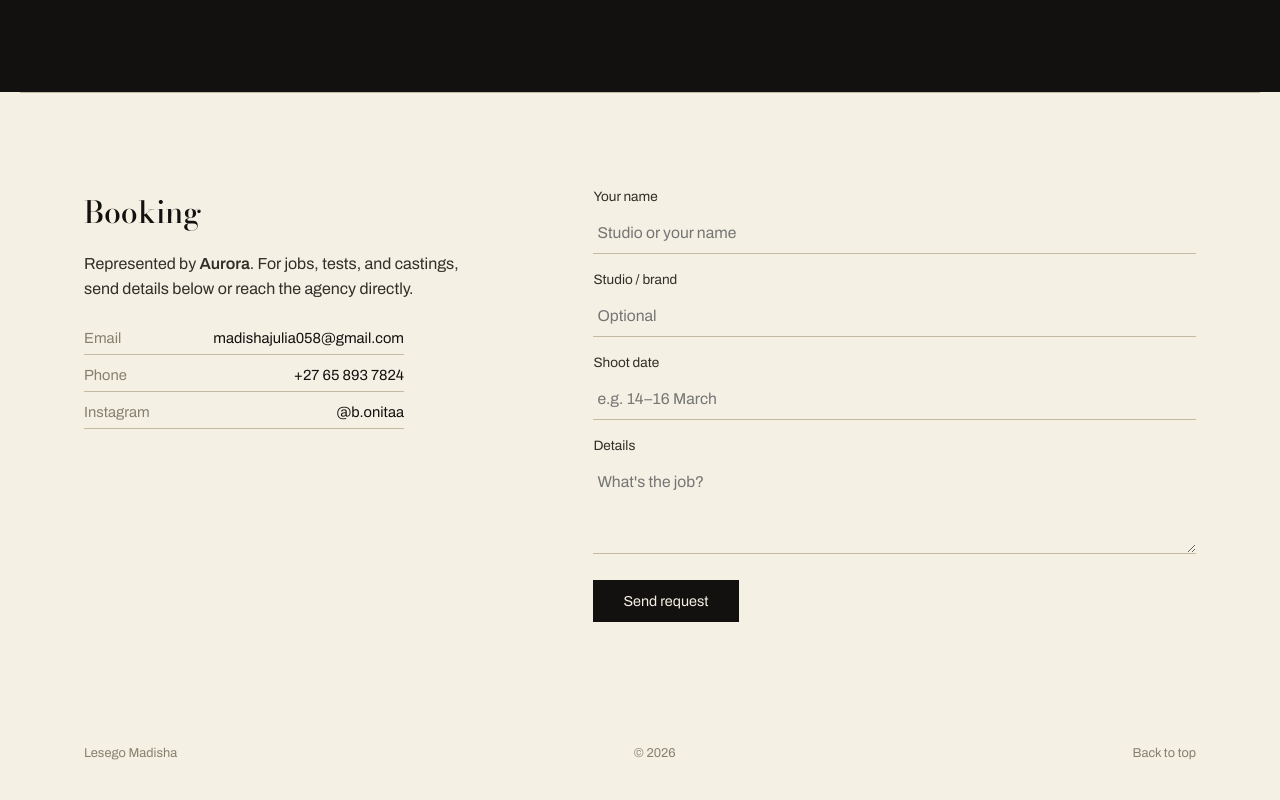
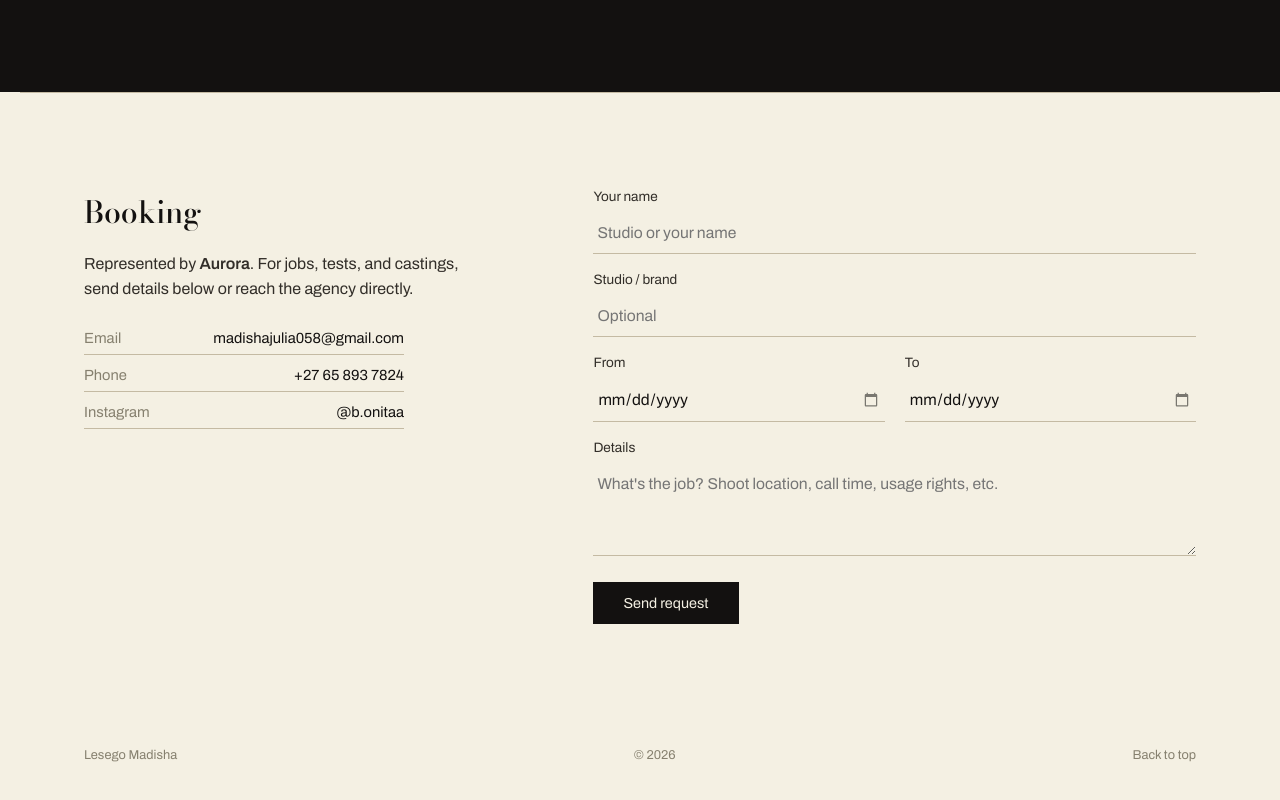
Before and after one commit to KKM196/Lesego_portfolio, a React (Vite) app: page / in a window 1280 px wide. Shown: the part 3779-4579 px from the top of the page. Built offline with nearby package versions, Linux system fonts and the light colour scheme.

Commit message:
Clean index.css: remove dead blocks, fix contact input rule

```diff
--- a/src/components/Contact.jsx
+++ b/src/components/Contact.jsx
@@ -1,14 +1,33 @@
 import { useState } from 'react'
 import { contact, profile } from '../data.js'
 
-const EMPTY = { name: '', studio: '', date: '', message: '' }
+const EMPTY = { name: '', studio: '', dateFrom: '', dateTo: '', message: '' }
+
+function todayISO() {
+  const d = new Date()
+  const pad = (n) => String(n).padStart(2, '0')
+  return `${d.getFullYear()}-${pad(d.getMonth() + 1)}-${pad(d.getDate())}`
+}
+
+// Format YYYY-MM-DD as "14 March" (or "14–16 March" for ranges).
+function formatRange(fromISO, toISO) {
+  if (!fromISO) return 'your selected date'
+  const fmt = (iso) =>
+    new Date(iso + 'T00:00:00').toLocaleDateString('en-ZA', {
+      day: 'numeric',
+      month: 'long',
+    })
+  if (!toISO || toISO === fromISO) return fmt(fromISO)
+  return `${fmt(fromISO)} – ${fmt(toISO)}`
+}
 
 export default function Contact() {
   const [form, setForm] = useState(EMPTY)
   const [submitted, setSubmitted] = useState(false)
   const [error, setError] = useState('')
 
-  const update = (field) => (e) => setForm((f) => ({ ...f, [field]: e.target.value }))
+  const update = (field) => (e) =>
+    setForm((f) => ({ ...f, [field]: e.target.value }))
 
   const handleSubmit = (e) => {
     e.preventDefault()
@@ -16,9 +35,12 @@ export default function Contact() {
       setError('Add your name and a note about the booking before sending.')
       return
     }
+    if (form.dateFrom && form.dateTo && form.dateTo < form.dateFrom) {
+      setError('The end date can\u2019t be before the start date.')
+      return
+    }
     setError('')
-    // No backend is wired up yet — replace this with a real request
-    // (e.g. fetch to your booking API or a form service) when ready.
+    // No backend wired up yet — replace with a real request when ready.
     setSubmitted(true)
   }
 
@@ -28,11 +50,19 @@ export default function Contact() {
         <div className="contact__confirm">
           <h2>Request sent</h2>
           <p>
-            Thanks, {form.name.split(' ')[0]} — {profile.agency} will follow up at the contact you
-            usually book through. For anything urgent, email{' '}
+            Thanks, {form.name.split(' ')[0]} — {profile.agency} will follow up at the
+            contact you usually book through. Requested dates:{' '}
+            <strong>{formatRange(form.dateFrom, form.dateTo)}</strong>. For anything
+            urgent, email{' '}
             <a href={`mailto:${contact.bookingEmail}`}>{contact.bookingEmail}</a>.
           </p>
-          <button className="contact__reset" onClick={() => { setForm(EMPTY); setSubmitted(false) }}>
+          <button
+            className="contact__reset"
+            onClick={() => {
+              setForm(EMPTY)
+              setSubmitted(false)
+            }}
+          >
             Send another request
           </button>
         </div>
@@ -51,7 +81,9 @@ export default function Contact() {
         <dl className="contact__info">
           <div>
             <dt>Email</dt>
-            <dd><a href={`mailto:${contact.bookingEmail}`}>{contact.bookingEmail}</a></dd>
+            <dd>
+              <a href={`mailto:${contact.bookingEmail}`}>{contact.bookingEmail}</a>
+            </dd>
           </div>
           <div>
             <dt>Phone</dt>
@@ -67,20 +99,55 @@ export default function Contact() {
       <form className="contact__form" onSubmit={handleSubmit}>
         <label>
           Your name
-          <input type="text" value={form.name} onChange={update('name')} placeholder="Studio or your name" />
+          <input
+            type="text"
+            value={form.name}
+            onChange={update('name')}
+            placeholder="Studio or your name"
+          />
         </label>
+
         <label>
           Studio / brand
-          <input type="text" value={form.studio} onChange={update('studio')} placeholder="Optional" />
+          <input
+            type="text"
+            value={form.studio}
+            onChange={update('studio')}
+            placeholder="Optional"
+          />
         </label>
-        <label>
-          Shoot date
-          <input type="text" value={form.date} onChange={update('date')} placeholder="e.g. 14–16 March" />
-        </label>
+
+        <div className="contact__dates">
+          <label>
+            From
+            <input
+              type="date"
+              value={form.dateFrom}
+              onChange={update('dateFrom')}
+              min={todayISO()}
+            />
+          </label>
+          <label>
+            To
+            <input
+              type="date"
+              value={form.dateTo}
+              onChange={update('dateTo')}
+              min={form.dateFrom || todayISO()}
+            />
+          </label>
+        </div>
+
         <label>
           Details
-          <textarea rows={4} value={form.message} onChange={update('message')} placeholder="What's the job?" />
+          <textarea
+            rows={4}
+            value={form.message}
+            onChange={update('message')}
+            placeholder="What's the job? Shoot location, call time, usage rights, etc."
+          />
         </label>
+
         {error && <p className="contact__error">{error}</p>}
         <button type="submit">Send request</button>
       </form>
--- a/src/index.css
+++ b/src/index.css
@@ -66,29 +66,6 @@ section { padding: 96px var(--pad); max-width: var(--max); margin: 0 auto; }
   section { padding: 64px var(--pad); }
 }
 
-/* ── Placeholder image block ───────────────────────────── */
-.placeholder {
-  position: relative;
-  width: 100%;
-  height: 100%;
-  min-height: 220px;
-  display: flex;
-  align-items: flex-end;
-  background:
-    repeating-linear-gradient(135deg, rgba(28,27,25,0.05) 0 1px, transparent 1px 14px),
-    linear-gradient(160deg, #DCD7C9, #C9C2B4);
-  overflow: hidden;
-}
-.placeholder--warm { background: repeating-linear-gradient(135deg, rgba(28,27,25,0.05) 0 1px, transparent 1px 14px), linear-gradient(160deg, #DED3C8, #C7B7A6); }
-.placeholder--deep { background: repeating-linear-gradient(135deg, rgba(237,234,226,0.08) 0 1px, transparent 1px 14px), linear-gradient(160deg, #37332F, #1C1B19); color: var(--paper); }
-.placeholder__label {
-  padding: 14px 16px;
-  font-size: 0.78rem;
-  letter-spacing: 0.02em;
-  color: var(--ink-soft);
-}
-.placeholder--deep .placeholder__label { color: var(--paper); opacity: 0.8; }
-
 /* ── Nav ────────────────────────────────────────────────── */
 .nav {
   position: fixed;
@@ -110,11 +87,6 @@ section { padding: 96px var(--pad); max-width: var(--max); margin: 0 auto; }
   align-items: center;
   justify-content: space-between;
 }
-
-@media (max-width: 760px) {
-  .nav__row { padding: 16px var(--pad); }
-  .nav__name { font-size: 1rem; }
-}
 .nav__name {
   font-family: var(--display);
   font-size: 1.15rem;
@@ -125,8 +97,15 @@ section { padding: 96px var(--pad); max-width: var(--max); margin: 0 auto; }
   gap: 28px;
   font-size: 0.88rem;
 }
-.nav__links a { padding-bottom: 2px; border-bottom: 1px solid transparent; transition: border-color 0.2s ease, color 0.2s ease; }
-.nav__links a:hover { border-bottom-color: var(--accent); color: var(--accent); }
+.nav__links a {
+  padding-bottom: 2px;
+  border-bottom: 1px solid transparent;
+  transition: border-color 0.2s ease, color 0.2s ease;
+}
+.nav__links a:hover {
+  border-bottom-color: var(--accent);
+  color: var(--accent);
+}
 
 .nav__toggle {
   display: none;
@@ -139,14 +118,18 @@ section { padding: 96px var(--pad); max-width: var(--max); margin: 0 auto; }
   background: var(--ink);
   transition: transform 0.25s ease, opacity 0.25s ease;
 }
-.nav__toggle-line.is-open:first-child { transform: translateY(3.5px) rotate(45deg); }
-.nav__toggle-line.is-open:last-child { transform: translateY(-3.5px) rotate(-45deg); }
-
-.nav__mobile {
-  display: none;
+.nav__toggle-line.is-open:first-child {
+  transform: translateY(3.5px) rotate(45deg);
+}
+.nav__toggle-line.is-open:last-child {
+  transform: translateY(-3.5px) rotate(-45deg);
 }
 
+.nav__mobile { display: none; }
+
 @media (max-width: 760px) {
+  .nav__row { padding: 16px var(--pad); }
+  .nav__name { font-size: 1rem; }
   .nav__links { display: none; }
   .nav__toggle { display: flex; }
   .nav__mobile {
@@ -166,7 +149,7 @@ section { padding: 96px var(--pad); max-width: var(--max); margin: 0 auto; }
   }
 }
 
- /* ── Hero ───────────────────────────────────────────────── */
+/* ── Hero ───────────────────────────────────────────────── */
 .hero {
   position: relative;
   min-height: 100vh;
@@ -177,7 +160,6 @@ section { padding: 96px var(--pad); max-width: var(--max); margin: 0 auto; }
   background: var(--paper);
 }
 
-/* Left column: text */
 .hero__type {
   position: relative;
   z-index: 2;
@@ -186,7 +168,6 @@ section { padding: 96px var(--pad); max-width: var(--max); margin: 0 auto; }
   max-width: 640px;
 }
 
-/* Right column: image */
 .hero__image {
   position: relative;
   overflow: hidden;
@@ -194,6 +175,7 @@ section { padding: 96px var(--pad); max-width: var(--max); margin: 0 auto; }
   transition: opacity 1s ease;
 }
 .hero.is-ready .hero__image { opacity: 1; }
+
 .hero__img {
   width: 100%;
   height: 100%;
@@ -255,13 +237,11 @@ section { padding: 96px var(--pad); max-width: var(--max); margin: 0 auto; }
 .hero.is-ready .hero__scroll { opacity: 0.6; }
 .hero__scroll-line { width: 1px; height: 34px; background: currentColor; }
 
-/* Tablet: keep side-by-side, shrink text */
 @media (max-width: 1100px) {
   .hero__type { padding: 100px var(--pad) 72px; }
   .hero__name { font-size: clamp(2.4rem, 6vw, 4.5rem); }
 }
 
-/* Mobile: image behind the text */
 @media (max-width: 760px) {
   .hero {
     grid-template-columns: 1fr;
@@ -274,9 +254,7 @@ section { padding: 96px var(--pad); max-width: var(--max); margin: 0 auto; }
     opacity: 0.28;
   }
   .hero.is-ready .hero__image { opacity: 0.28; }
-  .hero__img {
-    object-position: center top;
-  }
+  .hero__img { object-position: center top; }
   .hero__type {
     z-index: 2;
     align-self: end;
@@ -288,7 +266,8 @@ section { padding: 96px var(--pad); max-width: var(--max); margin: 0 auto; }
   .hero__tagline { font-size: 1rem; }
   .hero__scroll { display: none; }
 }
-/* ── Marquee (static) ──────────────────────── */
+
+/* ── Marquee (static strip) ─────────────────────────────── */
 .marquee {
   display: flex;
   flex-wrap: wrap;
@@ -301,7 +280,6 @@ section { padding: 96px var(--pad); max-width: var(--max); margin: 0 auto; }
   border-top: 1px solid var(--ink);
   border-bottom: 1px solid var(--ink);
 }
-
 .marquee__item {
   display: inline-flex;
   align-items: center;
@@ -311,18 +289,17 @@ section { padding: 96px var(--pad); max-width: var(--max); margin: 0 auto; }
   white-space: nowrap;
   padding: 0 25px;
 }
-
 .marquee__dot {
   color: var(--accent-soft);
   margin-left: 24px;
   font-style: normal;
 }
-
 @media (max-width: 760px) {
   .marquee { padding: 18px 0; }
   .marquee__item { padding: 0 14px; font-size: 1.1rem; }
   .marquee__dot { margin-left: 16px; }
 }
+
 /* ── Gallery ────────────────────────────────────────────── */
 .gallery__head {
   display: flex;
@@ -356,7 +333,6 @@ section { padding: 96px var(--pad); max-width: var(--max); margin: 0 auto; }
   grid-template-columns: repeat(2, 1fr);
   gap: 6px;
 }
-
 .gallery__item {
   position: relative;
   aspect-ratio: 3 / 4;
@@ -374,7 +350,6 @@ section { padding: 96px var(--pad); max-width: var(--max); margin: 0 auto; }
   transform: translateY(0);
   transition-delay: calc(var(--i, 0) * 70ms);
 }
-
 .gallery__item img {
   width: 100%;
   height: 100%;
@@ -386,7 +361,6 @@ section { padding: 96px var(--pad); max-width: var(--max); margin: 0 auto; }
 .gallery__item:focus-visible img {
   transform: scale(1.04);
 }
-
 .gallery__item-caption {
   position: absolute;
   left: 0;
@@ -463,29 +437,23 @@ section { padding: 96px var(--pad); max-width: var(--max); margin: 0 auto; }
 .lightbox__nav--prev { left: 8px; }
 .lightbox__nav--next { right: 8px; }
 
-
 /* ── About ──────────────────────────────────────────────── */
 .about {
   display: block;
   padding: 96px var(--pad);
 }
-
-/* Big editorial heading spanning the full width */
 .about__heading {
   font-size: clamp(2rem, 5vw, 3.6rem);
   line-height: 1.05;
   max-width: 22ch;
   margin-bottom: 56px;
 }
-
-/* Two columns: text on the left, image on the right */
 .about__body {
   display: grid;
   grid-template-columns: 1fr 1fr;
   gap: 64px;
   align-items: start;
 }
-
 .about__text p {
   max-width: 46ch;
   font-size: 1.05rem;
@@ -495,7 +463,6 @@ section { padding: 96px var(--pad); max-width: var(--max); margin: 0 auto; }
 }
 .about__text p:last-child { margin-bottom: 0; }
 
-/* Image + pull quote overlay */
 .about__figure {
   position: relative;
   margin: 0;
@@ -510,7 +477,6 @@ section { padding: 96px var(--pad); max-width: var(--max); margin: 0 auto; }
   object-position: center 20%;
   display: block;
 }
-
 .about__quote {
   position: absolute;
   left: 0;
@@ -530,14 +496,12 @@ section { padding: 96px var(--pad); max-width: var(--max); margin: 0 auto; }
   );
 }
 
-/* Tablet */
 @media (max-width: 1100px) {
   .about { padding: 80px var(--pad); }
   .about__heading { margin-bottom: 48px; }
   .about__body { gap: 40px; }
 }
 
-/* Mobile: stack */
 @media (max-width: 760px) {
   .about { padding: 64px var(--pad); }
   .about__heading {
@@ -550,14 +514,15 @@ section { padding: 96px var(--pad); max-width: var(--max); margin: 0 auto; }
   }
   .about__figure {
     aspect-ratio: 4 / 5;
-    order: -1;      /* image above the text on mobile */
+    order: -1;
   }
   .about__quote {
     padding: 24px 20px 20px;
     font-size: 1rem;
   }
 }
-/*Stats (comp card) ──────────────────────────────────── */
+
+/* ── Stats (comp card) ──────────────────────────────────── */
 .stats {
   display: flex;
   justify-content: center;
@@ -566,14 +531,12 @@ section { padding: 96px var(--pad); max-width: var(--max); margin: 0 auto; }
   max-width: none;
   padding: 96px var(--pad);
 }
-
 .stats__card {
   width: min(560px, 100%);
   border: 1px solid var(--accent-soft);
   padding: 40px clamp(24px, 5vw, 48px);
   background: transparent;
 }
-
 .stats__card-head {
   display: flex;
   justify-content: space-between;
@@ -583,12 +546,10 @@ section { padding: 96px var(--pad); max-width: var(--max); margin: 0 auto; }
   margin-bottom: 20px;
   border-bottom: 1px solid rgba(244, 240, 227, 0.25);
 }
-
 .stats__card-head h2 {
   font-size: 1.5rem;
   line-height: 1.1;
 }
-
 .stats__card-head span {
   font-size: 0.82rem;
   color: var(--paper-dim);
@@ -596,13 +557,11 @@ section { padding: 96px var(--pad); max-width: var(--max); margin: 0 auto; }
   letter-spacing: 0.08em;
   white-space: nowrap;
 }
-
 .stats__list {
   display: grid;
   grid-template-columns: 1fr 1fr;
   column-gap: 32px;
 }
-
 .stats__row {
   display: flex;
   justify-content: space-between;
@@ -618,16 +577,11 @@ section { padding: 96px var(--pad); max-width: var(--max); margin: 0 auto; }
     transform 0.5s cubic-bezier(0.16, 1, 0.3, 1);
   transition-delay: calc(var(--i, 0) * 60ms);
 }
-
 .stats__row.is-visible {
   opacity: 1;
   transform: translateX(0);
 }
-
-.stats__row dt {
-  color: var(--paper-dim);
-}
-
+.stats__row dt { color: var(--paper-dim); }
 .stats__row dd {
   margin: 0;
   font-weight: 600;
@@ -639,7 +593,6 @@ section { padding: 96px var(--pad); max-width: var(--max); margin: 0 auto; }
   .stats { padding: 80px var(--pad); }
   .stats__card { padding: 36px 32px; }
 }
-
 @media (max-width: 760px) {
   .stats { padding: 64px var(--pad); }
   .stats__card { padding: 28px 20px; }
@@ -650,66 +603,16 @@ section { padding: 96px var(--pad); max-width: var(--max); margin: 0 auto; }
   }
   .stats__card-head h2 { font-size: 1.3rem; }
 }
-
 @media (max-width: 520px) {
   .stats__list { grid-template-columns: 1fr; }
   .stats__row { font-size: 0.88rem; }
 }
-
 @media (prefers-reduced-motion: reduce) {
   .stats__row {
     opacity: 1;
     transform: none;
     transition: none;
   }
-}
-
-@media (max-width: 520px) {
-  .stats__list { grid-template-columns: 1fr; }
-}
-
-/* ── Experience ─────────────────────────────────────────── */
-.experience h2 { font-size: 1.9rem; margin-bottom: 28px; }
-.experience__row {
-  display: grid;
-  grid-template-columns: 70px 200px 1fr;
-  gap: 24px;
-  padding: 18px 0;
-  border-top: 1px solid var(--line);
-  font-size: 0.95rem;
-}
-.experience__row:last-child { border-bottom: 1px solid var(--line); }
-.experience__year { color: var(--stone); }
-.experience__client { font-weight: 500; }
-.experience__project { color: var(--ink-soft); }
-
-@media (max-width: 640px) {
-  .experience__row { grid-template-columns: 1fr; gap: 4px; padding: 20px 0; }
-  .experience__year { font-size: 0.8rem; }
-}
-
-/* ── Press ──────────────────────────────────────────────── */
-.press {
-  display: grid;
-  grid-template-columns: 1fr 1fr;
-  gap: 48px;
-}
-.press__quote p {
-  font-family: var(--display);
-  font-style: italic;
-  font-size: 1.3rem;
-  line-height: 1.4;
-  color: var(--ink);
-}
-.press__quote cite {
-  display: block;
-  margin-top: 14px;
-  font-style: normal;
-  font-size: 0.82rem;
-  color: var(--stone);
-}
-@media (max-width: 760px) {
-  .press { grid-template-columns: 1fr; gap: 36px; }
 }
 
 /* ── Contact ────────────────────────────────────────────── */
@@ -721,13 +624,50 @@ section { padding: 96px var(--pad); max-width: var(--max); margin: 0 auto; }
 }
 .contact__intro h2 { font-size: 1.9rem; margin-bottom: 16px; }
 .contact__intro p { color: var(--ink-soft); line-height: 1.6; max-width: 42ch; }
-.contact__info { margin-top: 28px; display: flex; flex-direction: column; gap: 12px; }
-.contact__info div { display: flex; justify-content: space-between; max-width: 320px; font-size: 0.92rem; border-bottom: 1px solid var(--line); padding-bottom: 8px; }
+.contact__info {
+  margin-top: 28px;
+  display: flex;
+  flex-direction: column;
+  gap: 12px;
+}
+.contact__info div {
+  display: flex;
+  justify-content: space-between;
+  max-width: 320px;
+  font-size: 0.92rem;
+  border-bottom: 1px solid var(--line);
+  padding-bottom: 8px;
+}
 .contact__info dt { color: var(--stone); }
 
-.contact__form { display: flex; flex-direction: column; gap: 18px; }
-.contact__form label { display: flex; flex-direction: column; gap: 8px; font-size: 0.85rem; color: var(--ink-soft); }
-.contact__form input, .contact__form textarea {
+.contact__form {
+  display: flex;
+  flex-direction: column;
+  gap: 18px;
+}
+
+.contact__dates {
+  display: grid;
+  grid-template-columns: 1fr 1fr;
+  gap: 20px;
+}
+@media (max-width: 520px) {
+  .contact__dates {
+    grid-template-columns: 1fr;
+    gap: 18px;
+  }
+}
+
+.contact__form label {
+  display: flex;
+  flex-direction: column;
+  gap: 8px;
+  font-size: 0.85rem;
+  color: var(--ink-soft);
+}
+
+.contact__form input,
+.contact__form textarea {
   font-family: var(--body);
   font-size: 0.98rem;
   padding: 12px 4px;
@@ -737,7 +677,22 @@ section { padding: 96px var(--pad); max-width: var(--max); margin: 0 auto; }
   color: var(--ink);
   resize: vertical;
 }
-.contact__form input:focus, .contact__form textarea:focus { border-bottom-color: var(--ink); outline: none; }
+
+.contact__form input:focus,
+.contact__form textarea:focus {
+  border-bottom-color: var(--ink);
+  outline: none;
+}
+
+.contact__form input[type="date"]::-webkit-calendar-picker-indicator {
+  opacity: 0.5;
+  cursor: pointer;
+  transition: opacity 0.2s ease;
+}
+.contact__form input[type="date"]::-webkit-calendar-picker-indicator:hover {
+  opacity: 1;
+}
+
 .contact__form button {
   align-self: flex-start;
   margin-top: 8px;
@@ -748,16 +703,26 @@ section { padding: 96px var(--pad); max-width: var(--max); margin: 0 auto; }
   transition: background 0.2s ease;
 }
 .contact__form button:hover { background: var(--accent); }
+
 .contact__error { color: var(--accent); font-size: 0.85rem; }
 
 .contact__confirm { max-width: 52ch; }
 .contact__confirm h2 { font-size: 1.9rem; margin-bottom: 16px; }
 .contact__confirm p { color: var(--ink-soft); line-height: 1.6; }
 .contact__confirm a { border-bottom: 1px solid var(--ink); }
-.contact__reset { margin-top: 22px; font-size: 0.85rem; border-bottom: 1px solid var(--ink); padding-bottom: 2px; }
+.contact__reset {
+  margin-top: 22px;
+  font-size: 0.85rem;
+  border-bottom: 1px solid var(--ink);
+  padding-bottom: 2px;
+}
 
 @media (max-width: 820px) {
-  .contact { grid-template-columns: 1fr; gap: 36px; padding-top: 64px; }
+  .contact {
+    grid-template-columns: 1fr;
+    gap: 36px;
+    padding-top: 64px;
+  }
 }
 
 /* ── Custom cursor ──────────────────────────────────────── */
@@ -774,7 +739,10 @@ section { padding: 96px var(--pad); max-width: var(--max); margin: 0 auto; }
   display: none;
   align-items: center;
   justify-content: center;
-  transition: width 0.25s cubic-bezier(0.16, 1, 0.3, 1), height 0.25s cubic-bezier(0.16, 1, 0.3, 1), background 0.25s ease;
+  transition:
+    width 0.25s cubic-bezier(0.16, 1, 0.3, 1),
+    height 0.25s cubic-bezier(0.16, 1, 0.3, 1),
+    background 0.25s ease;
 }
 .custom-cursor span {
   opacity: 0;
@@ -810,42 +778,3 @@ body.has-custom-cursor button {
   font-size: 0.8rem;
   color: var(--stone);
 }
-/* ── Photoshoot ─────────────────────────────────────────── */
-.photoshoot {
-  padding: 96px var(--pad);
-}
-.photoshoot__head {
-  margin-bottom: 40px;
-}
-.photoshoot__head h2 {
-  font-size: 1.9rem;
-}
-.photoshoot__grid {
-  display: grid;
-  grid-template-columns: repeat(3, 1fr);
-  gap: 6px;
-}
-.photoshoot__item {
-  margin: 0;
-  overflow: hidden;
-  aspect-ratio: 3 / 4;
-  background: var(--stone);
-}
-.photoshoot__item img {
-  width: 100%;
-  height: 100%;
-  object-fit: cover;
-  display: block;
-  transition: transform 0.6s cubic-bezier(0.16, 1, 0.3, 1);
-}
-.photoshoot__item:hover img {
-  transform: scale(1.04);
-}
-@media (max-width: 760px) {
-  .photoshoot {
-    padding: 64px var(--pad);
-  }
-  .photoshoot__grid {
-    grid-template-columns: repeat(2, 1fr);
-  }
-}
```
